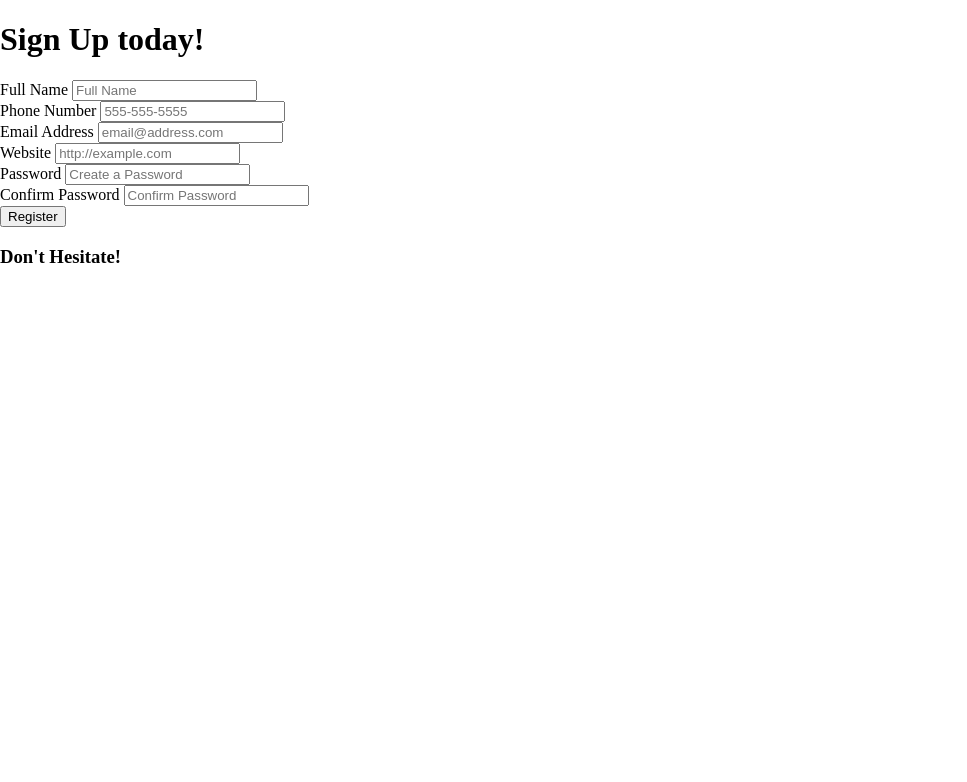
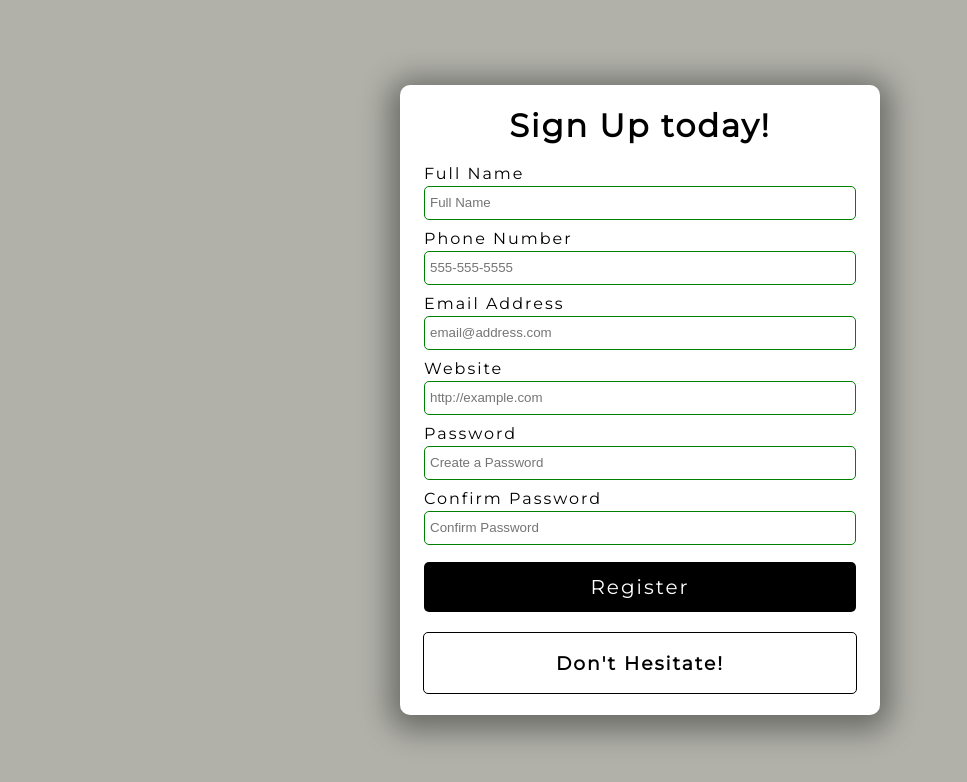
Before and after one commit to CubanFireball81/Form-Validator, a plain HTML site: page index.html in a window 1280 px wide. Shown: the whole page, without its empty margins (0-967 px from the left). Drawn offline with Linux system fonts and the light colour scheme.

Commit message:
Updated CSS styling

```diff
--- a/style.css
+++ b/style.css
@@ -1,3 +1,6 @@
+@import url('https://fonts.googleapis.com/css2?family=Montserrat&display=swap');
+
+
 
 html {
   box-sizing: border-box;
@@ -6,4 +9,88 @@ html {
 body {
   margin: 0;
   min-height: 100vh;
+  font-family: 'Montserrat', sans-serif;
+  letter-spacing: 2px;
+  display: flex;
+  align-items: center;
+  justify-content: center;
+  background-color: rgb(177, 177, 170);
 }
+
+.container {
+  width: 480px;
+  height: 630px;
+  background-color: white;
+  display: flex;
+  flex-direction: column;
+  align-items: center;
+  border-radius: 10px;
+  box-shadow: 0 5px 30px 10px rgba(0, 0, 0, 0.4);
+}
+
+/* Form */
+
+form {
+  width: 90%;
+}
+
+.form-group {
+  height: 65px;
+}
+
+label {
+  position: relative;
+  bottom: 3px;
+}
+
+input {
+  width: 100%;
+  height: 34px;
+  padding: 5px;
+  border: 1px solid black;
+  border-radius: 5px;
+  outline: none;
+  box-sizing: border-box;
+  transition: all 0.3s;
+}
+
+input:valid {
+  border: 1px solid green;
+}
+
+input:invalid {
+  border: 1px solid red;
+}
+
+button {
+  cursor: pointer;
+  color: white;
+  background-color: black;
+  border: none;
+  border-radius: 5px;
+  height: 50px;
+  width: 100%;
+  font-family: Montserrat, sans-serif;
+  font-size: 20px;
+  letter-spacing: 2px;
+  margin-top: 5px;
+}
+
+button:hover {
+  filter: brightness(200%);
+  background: rgb(29, 28, 28)
+}
+
+button:focus {
+  outline: none;
+}
+
+.message-container {
+  border: 1px solid black;
+  border-radius: 5px;
+  width: 90%;
+  margin-top: 20px;
+  display: flex;
+  justify-content: center;
+  color: black;
+}
```
